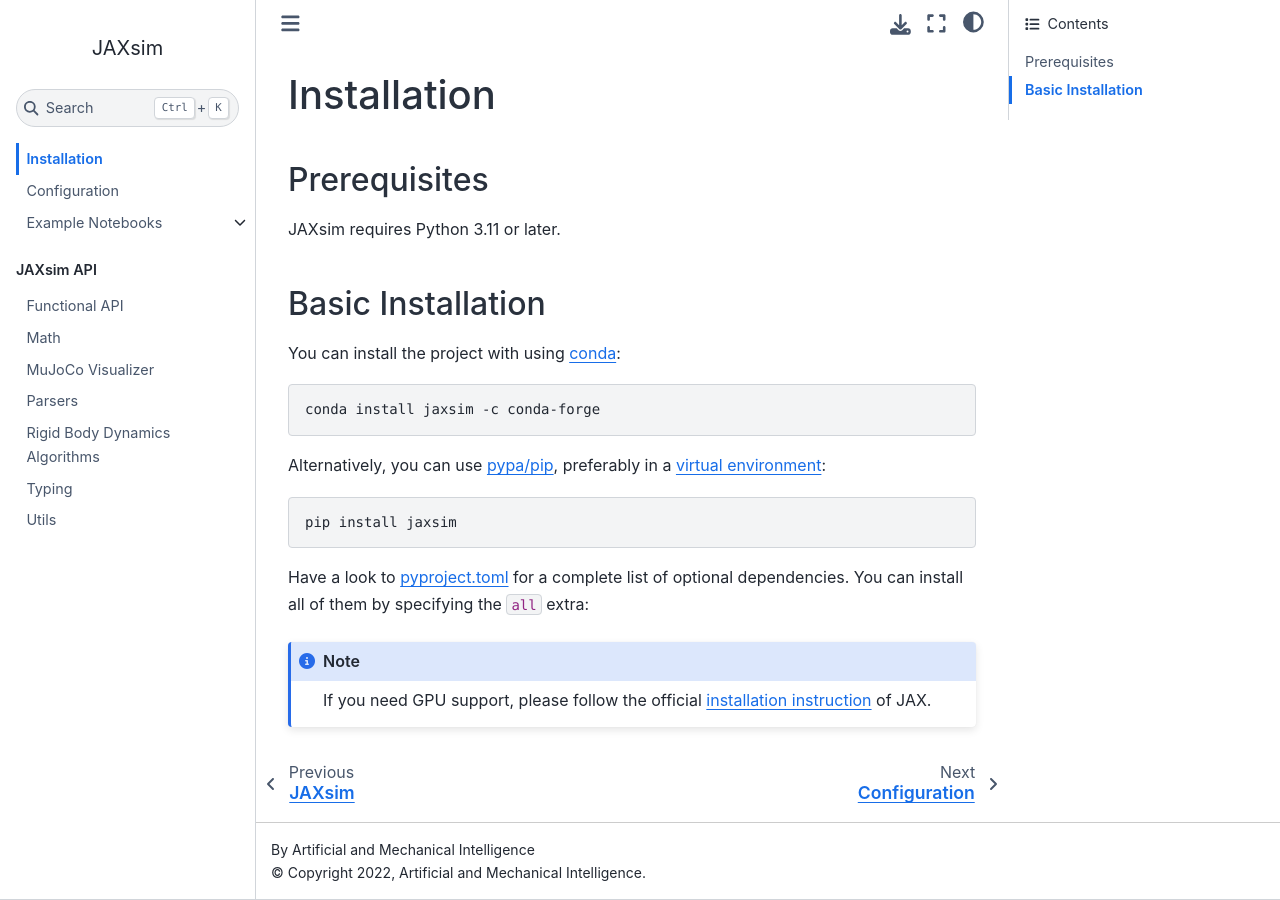
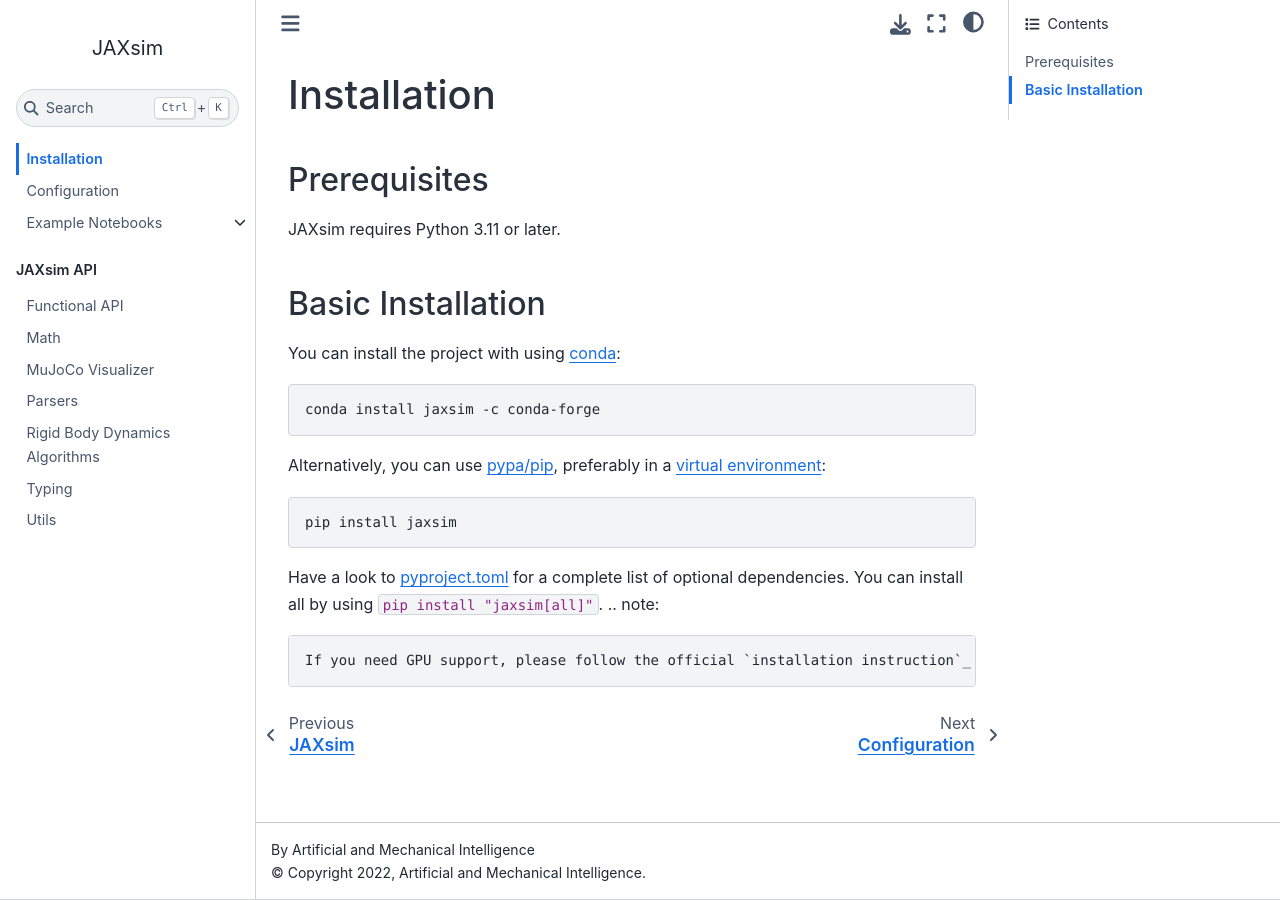
Before and after one commit to ami-iit/jaxsim, a Sphinx documentation site: the page built from docs/guide/install.rst, in a window 1280 px wide. Built offline with Sphinx 7.4.7 and the Sphinx Book theme 1.1.4, drawn with Linux system fonts in a browser that asks for light colours; pages that are not in the unit, such as notebooks, are missing from menus; the version number could not be read and is left out.

Commit message:
Update installation instruction in docs

```diff
--- a/docs/guide/install.rst
+++ b/docs/guide/install.rst
@@ -24,8 +24,7 @@
    pip install jaxsim
 
 Have a look to `pyproject.toml`_ for a complete list of optional dependencies.
-You can install all of them by specifying the ``all`` extra:
-
+You can install all by using ``pip install "jaxsim[all]"``.
 .. note::
 
     If you need GPU support, please follow the official `installation instruction`_ of JAX.
```
